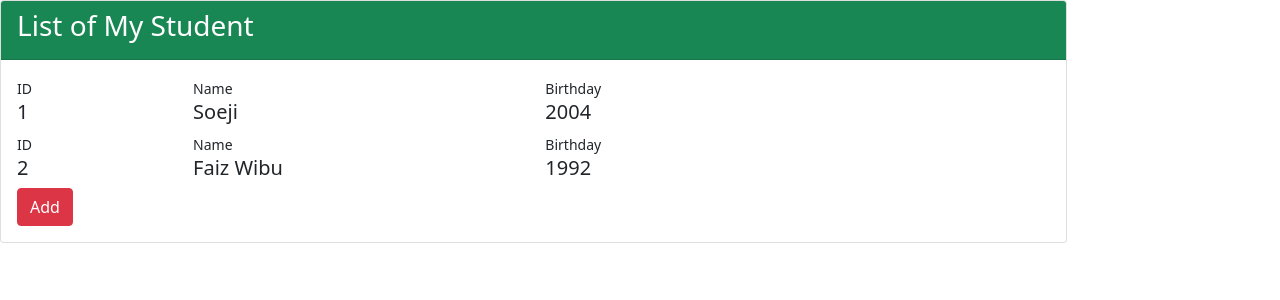
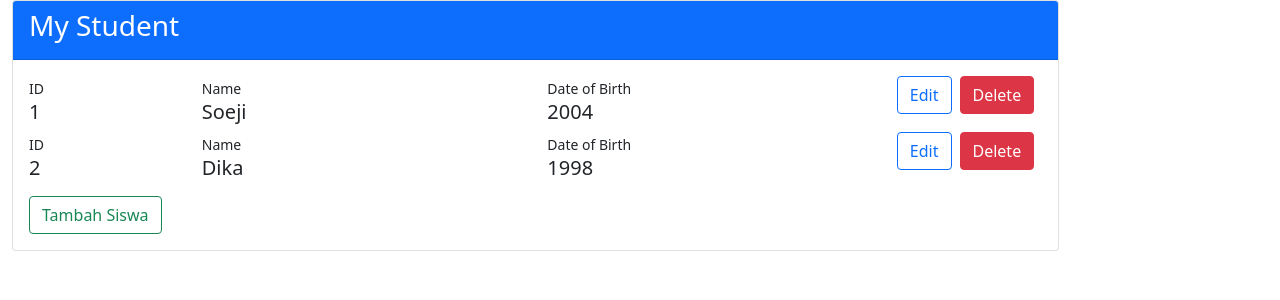
Before and after one commit to Soejii/basic-react, a React (Create React App) app: page / in a window 1280 px wide. Shown: the top 300 px of the page. Built offline with nearby package versions, Linux system fonts and the light colour scheme.

Commit message:
Fourth Commit Added Edit and Delete Button on Student

```diff
--- a/src/pages/Student.js
+++ b/src/pages/Student.js
@@ -1,111 +1,137 @@
 import { useState, useEffect } from "react"
-/*
-useState digunakan untuk mendefiniskan state
-useEffect sebuah fungsi yang dijalankan (dieksekusi) ketika komponennya telah ditampilkan
+/**
+ * useState -> utk mendefinisikan state
+ * useEddect -> fungsi yg dijalankan (dieksekusi)
+ * ketika komponennya telah ditampilkan
+ *
+ */
+import { Modal } from "bootstrap"
 
-*/
-import { Modal } from "bootstrap";
-
-function Student(props) {
+export default function Student(props) {
     let [students, setStudents] = useState([])
     let [modalStudent, setModalStudent] = useState(null)
     let [id, setId] = useState(0)
     let [name, setName] = useState("")
     let [birthdate, setBirthdate] = useState(0)
     let [action, setAction] = useState("")
+   let [editId, setEditId] = useState(true)
 
     useEffect(() => {
-        //inisiasi data array student
-        let arrayStudents = [
-            { id: 1, name: "Soeji", birthdate: 2004 },
-            { id: 2, name: "Faiz Wibu", birthdate: 1992 }
+        // inisiasi data array students
+        let arrayStudents =[
+            {id: 1, name: `Soeji`, birthdate: 2004},
+            {id: 2, name: `Dika`, birthdate: 1998},
         ]
         setStudents(arrayStudents)
 
-        //inisiasi state modal studnet
+        // inisiasi state modal student
         setModalStudent(new Modal(document.getElementById(`modal_student`)))
     }, [])
 
-    //function add student
-
+    // function addStudent
     let addStudent = () => {
-        //open modal
+        // open modal
         modalStudent.show()
 
-        //reset isi dari setiap inputan
+        // reset isi dari setiap inputan
         setId(0)
         setName("")
         setBirthdate(0)
         setAction("insert")
+        setEditId(true)
     }
 
-    // function save student
+    // function saveStudent
     let saveStudent = () => {
         // close modal
         modalStudent.hide()
-        if (action === `insert`) {
+        if (action === `insert`){
             let newData = {
-                id: id,
-                name: name,
-                birthdate: birthdate
+                id: id, name: name, birthdate: birthdate
             }
 
             // store array from students
             let temp = [...students]
-            // add new data
+            // add newdata
             temp.push(newData)
-            // store to student again
+            // store to students again
+            setStudents(temp)
+        } else if (action === `edit`) {
+            // store data students to temp
+            let temp = [...Student]
+
+            // find index of selected data by ID
+            let index = temp.findIndex(siswa => siswa.id === id)
+
+            // update data on founded index
+            temp[index].name = name
+            temp[index].birthdate = birthdate
+
+            // restore to student compile
             setStudents(temp)
         }
     }
-    return (
-        <div>
+
+    // function edit student
+    let editStudent = siswa => {
+        // open the modal
+        modalStudent.show()
+        setId(siswa.id)
+        setName(siswa.name)
+        setBirthdate(siswa.birthdate)
+        setAction(`edit`)
+        setEditId(false)
+    }
+
+    // function delete student
+    let deleteStudent = siswa => {
+
+    }
+
+    return(
+        <div className="container-fluid">
             <div className="card col-10">
-                <div className="card-header bg-success">
-                    <h3 className="text-white">
-                        List of My Student
-                    </h3>
+                <div className="card-header bg-primary">
+                    <h3 className="text-white">My Student</h3>
                 </div>
                 <div className="card-body">
-                    {/*
-                    .map adalah sebuah fungsi dari array untuk scanning setiap data dalam array
-                    */}
-                    {students.map(item => (
-                        <div className="row" key={`key${item.id}`}>
+                    {students.map(siswa => (
+                        <div className="row" key={`key${siswa.id}`} >
                             <div className="col-2">
-                                <small>
-                                    ID
-                                </small>
-                                <h5>
-                                    {item.id}
-                                </h5>
+                                <small>ID</small>
+                                <h5>{siswa.id}</h5>
                             </div>
                             <div className="col-4">
-                                <small>
-                                    Name
-                                </small>
-                                <h5>
-                                    {item.name}
-                                </h5>
+                                <small>Name</small>
+                                <h5>{siswa.name}</h5>
                             </div>
                             <div className="col-4">
-                                <small>
-                                    Birthday
-                                </small>
-                                <h5>
-                                    {item.birthdate}
-                                </h5>
+                                <small>Date of Birth</small>
+                                <h5>{siswa.birthdate}</h5>
                             </div>
+                            <diV className="col-2">
+                                {/**edit button */}
+                                <button className="btn btn-outline-primary mx-1"
+                                onClick={() => editStudent(siswa)}>
+                                    Edit
+                                </button>
+
+                                {/**delete button */}
+                                <button className="btn btn-danger mx-1"
+                                onClick={() => deleteStudent(siswa)}>
+                                    Delete
+                                </button>
+                            </diV>
                         </div>
                     ))}
 
-                    {/*button add data */}
-                    <button className="btn btn-danger"
+                    {/** button add data */}
+                    <button className="btn btn-outline-success mt-2"
                     onClick={() => addStudent()}>
-                        Add
+                        Tambah Siswa
                     </button>
 
-                    {/* Modal Component */}
+                    {/** modal component */}
                     <div className="modal" id="modal_student">
                         <div className="modal-dialog">
                             <div className="modal-content">
@@ -113,12 +139,16 @@ function Student(props) {
                                     <h4>Form Student</h4>
                                 </div>
                                 <div className="modal-body">
-                                    {/* input untuk id, nama , birthdate */}
+                                    {/** input for ID, Name, Birthdate */}
                                     ID
                                     <input type={`number`}
                                     className="form-control mb-2"
                                     value={id}
-                                        onChange={ev => setId(ev.target.value)}/>
+                                    onChange={ev => setId(ev.target.value)}
+                                    readOnly={!editId}/>
+                                    {/** saat add student, editId = true
+                                     * oleh krn itu readonly harus false
+                                    */}
 
                                     Name
                                     <input type={`text`}
@@ -126,25 +156,22 @@ function Student(props) {
                                     value={name}
                                     onChange={ev => setName(ev.target.value)}/>
 
-                                    BirthYear
-                                    <input type={`number`}
+                                    Birth Year
+                                    <input type={`text`}
                                     className="form-control mb-2"
                                     value={birthdate}
                                     onChange={ev => setBirthdate(ev.target.value)}/>
 
-                                    <button className="btn btn-info"
-                                    onClick={() => saveStudent()} >
-
-                                        Add
+                                    <button className="btn-sm btn-success mt-2"
+                                    onClick={() => saveStudent()}>
+                                        Simpan
                                     </button>
                                 </div>
                             </div>
                         </div>
                     </div>
-                    {/* end of modal*/}
                 </div>
             </div>
         </div>
     )
 }
-export default Student
```
Lines whose indentation alone changed are shown as unchanged.
